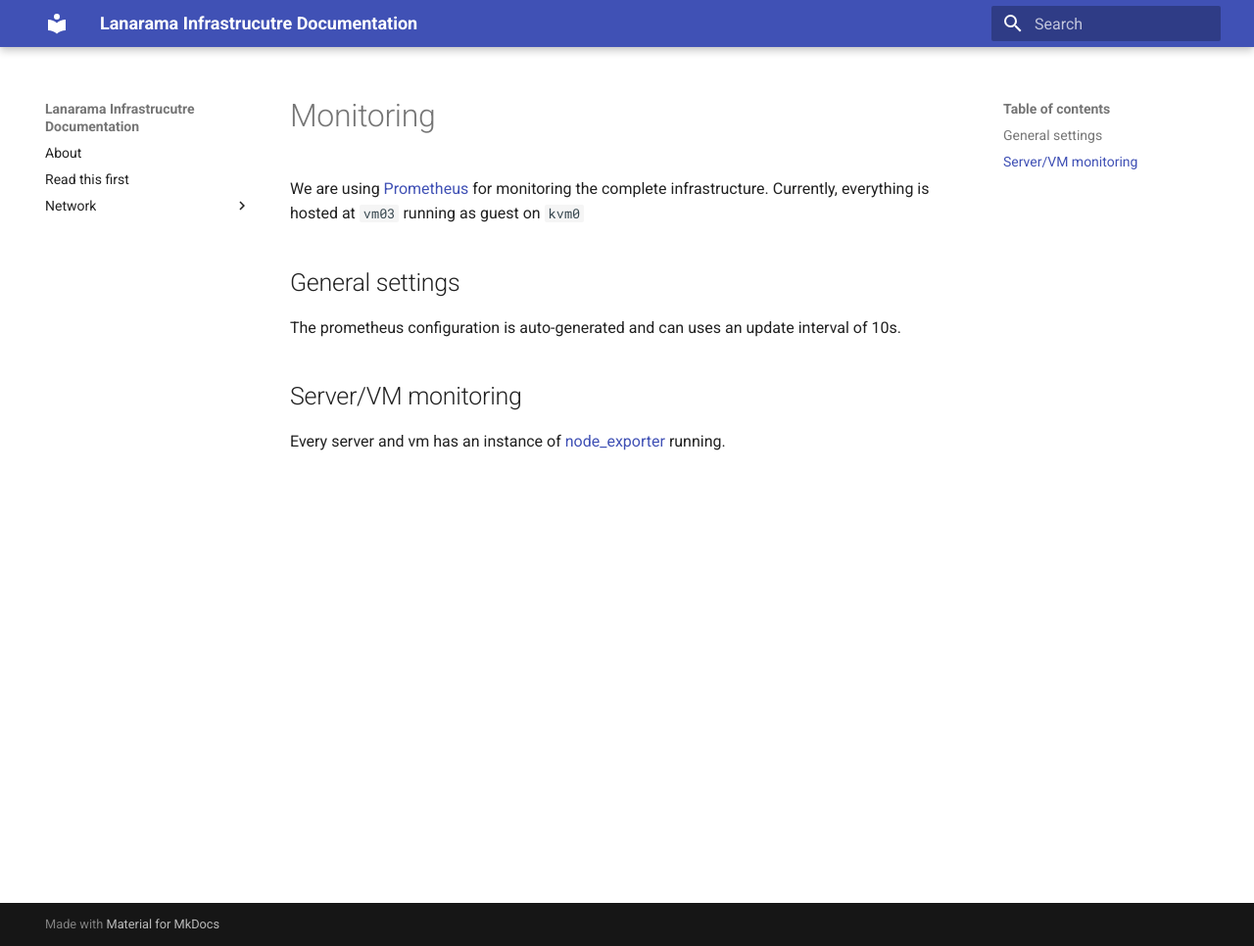
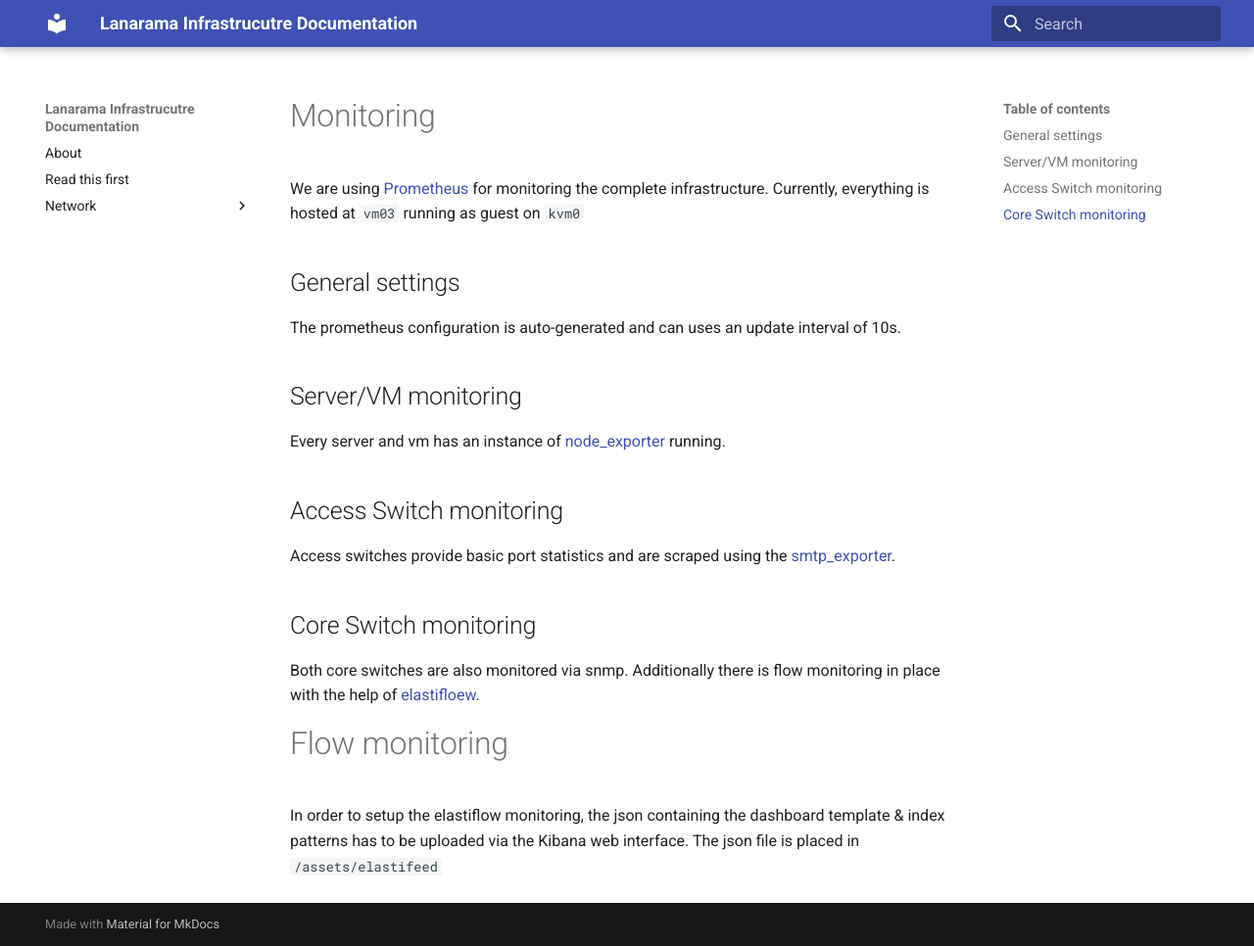
Before and after one commit to xvzf/lanarama-infra, an MkDocs documentation site: the page built from docs/monitoring.md, in a window 1280 px wide and 966 px high. Shown: the whole window at 98% size. Built offline with MkDocs 1.6.1 and Material for MkDocs 9.7.7, drawn with Linux system fonts in a browser that asks for light colours.

Commit message:
Flow monitoring \o/

```diff
--- a/docs/monitoring.md
+++ b/docs/monitoring.md
@@ -7,3 +7,13 @@
 
 ## Server/VM monitoring
 Every server and vm has an instance of [node_exporter](https://github.com/prometheus/node_exporter) running.
+
+## Access Switch monitoring
+Access switches provide basic port statistics and are scraped using the [smtp_exporter](https://github.com/prometheus/smtp_exporter).
+
+## Core Switch monitoring
+Both core switches are also monitored via snmp. Additionally there is flow monitoring in place with the help of [elastifloew](https://github.com/robcowart/elastiflow).
+
+# Flow monitoring
+
+In order to setup the elastiflow monitoring, the json containing the dashboard template & index patterns has to be uploaded via the Kibana web interface. The json file is placed in `/assets/elastifeed`
```
Also changed, not shown: monitoring.yaml (+16 -3 lines), 5 other files.
